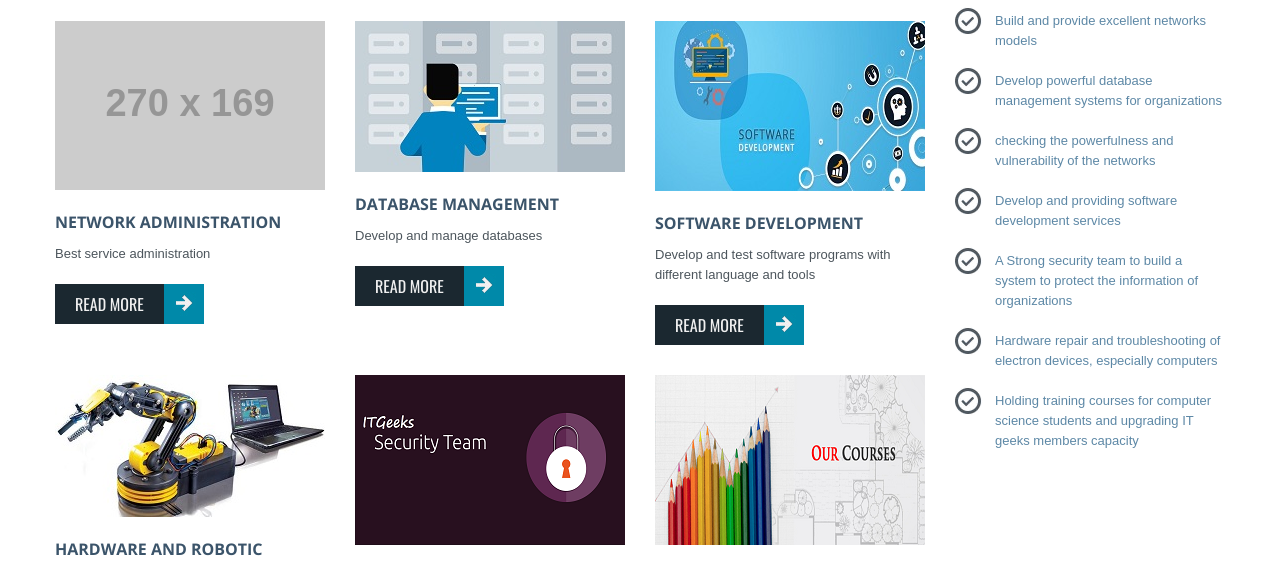
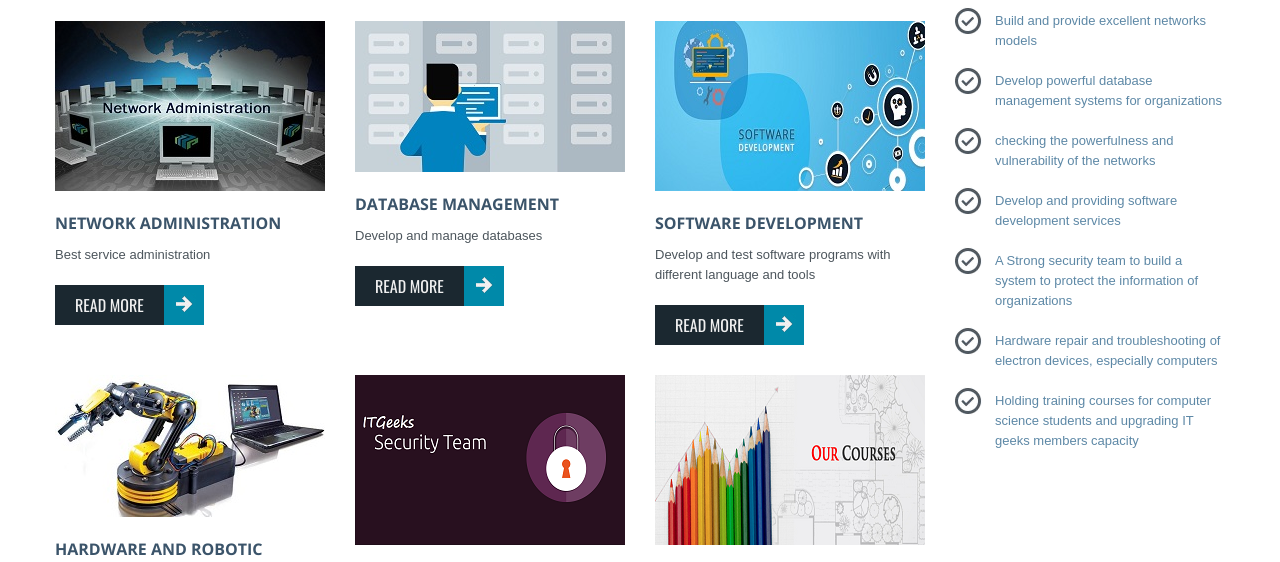
Before and after one commit to itg33ks/itg33ks.github.io, a plain HTML site: page services.html in a window 1280 px wide. Shown: the part 235-797 px from the top of the page. Drawn offline with nearby package versions, Linux system fonts and the light colour scheme; placeholder pictures from the web are drawn by us.

Commit message:
apdate-netadmin-pic

```diff
--- a/services.html
+++ b/services.html
@@ -126,7 +126,7 @@ $(window).load(function() {
 <div class="span3">
 <div class="thumb3">
 	<div class="thumbnail clearfix">
-		<figure class=""><img src="http://via.placeholder.com/270x169" alt=""></figure>
+		<figure class=""><img src="pics\netadmin2.jpg" alt=""></figure>
 		<div class="caption">
 			<h3>Network Administration </h3>
 			<p>
```
Also changed, not shown: pics/netadmin2.jpg (added), 1 other file.
